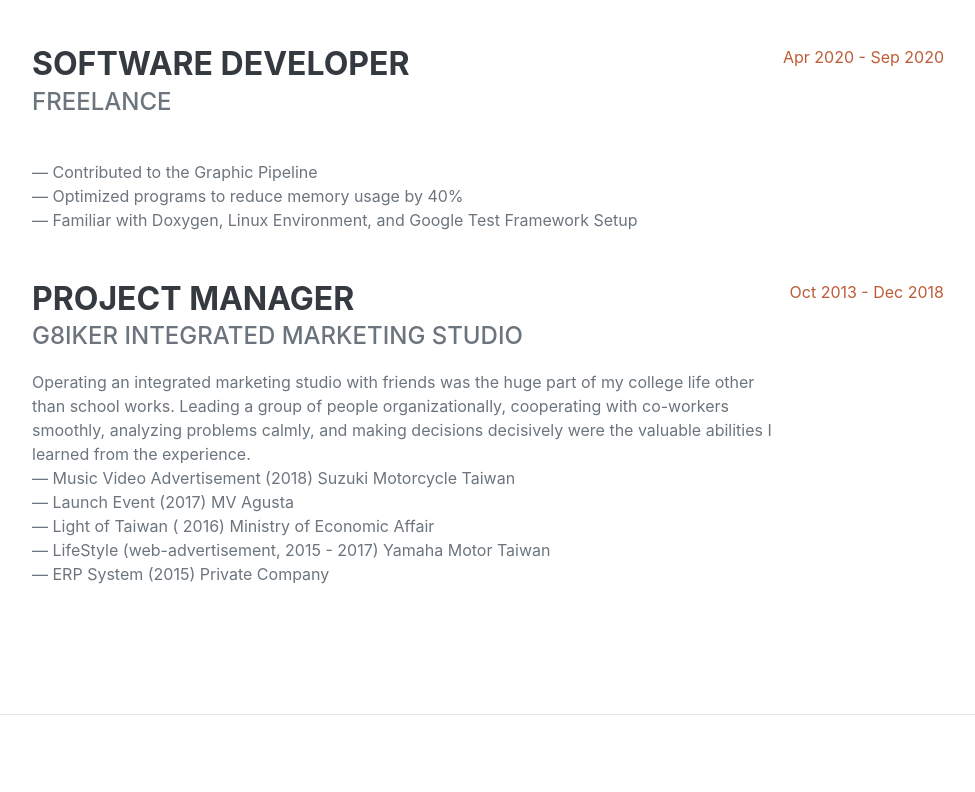
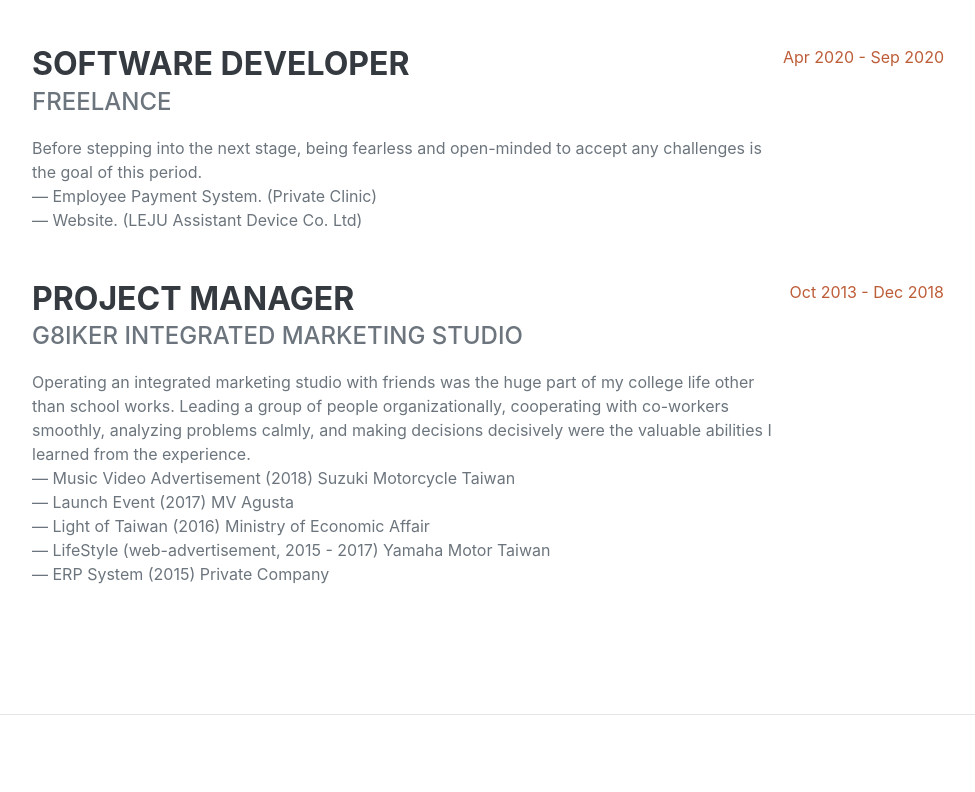
Before and after one commit to chenchihhsiang/chenchihhsiang.github.io, a plain HTML site: page index.html in a window 1280 px wide. Shown: the part 1602-2394 px from the top of the page, without its empty margins (288-1263 px from the left). Drawn offline with nearby package versions, Linux system fonts and the light colour scheme; a web font is replaced by a local one.

Commit message:
Update index.html

```diff
--- a/index.html
+++ b/index.html
@@ -99,9 +99,9 @@
                         <div class="flex-grow-1">
                             <h3 class="mb-0">Software Developer</h3>
                             <div class="subheading mb-3">Freelance</div>
-                            <br>— Contributed to the Graphic Pipeline
-                            <br>— Optimized programs to reduce memory usage by 40%
-                            <br>— Familiar with Doxygen, Linux Environment, and Google Test Framework Setup
+                            Before stepping into the next stage, being fearless and open-minded to accept any challenges is the goal of this period.
+                            <br>— Employee Payment System. (Private Clinic)
+                            <br>— Website. (LEJU Assistant Device Co. Ltd)
                         </div>
                         <div class="flex-shrink-0"><span class="text-primary">Apr 2020 - Sep 2020</span></div>
                     </div>
@@ -112,7 +112,7 @@
                             Operating an integrated marketing studio with friends was the huge part of my college life other than school works. Leading a group of people organizationally, cooperating with co-workers smoothly, analyzing problems calmly, and making decisions decisively were the valuable abilities I learned from the experience.
                             <br>— Music Video Advertisement (2018) Suzuki Motorcycle Taiwan
                             <br>— Launch Event (2017) MV Agusta
-                            <br>— Light of Taiwan ( 2016) Ministry of Economic Affair
+                            <br>— Light of Taiwan (2016) Ministry of Economic Affair
                             <br>— LifeStyle (web-advertisement, 2015 - 2017) Yamaha Motor Taiwan
                             <br>— ERP System (2015) Private Company
                         </div>
```
